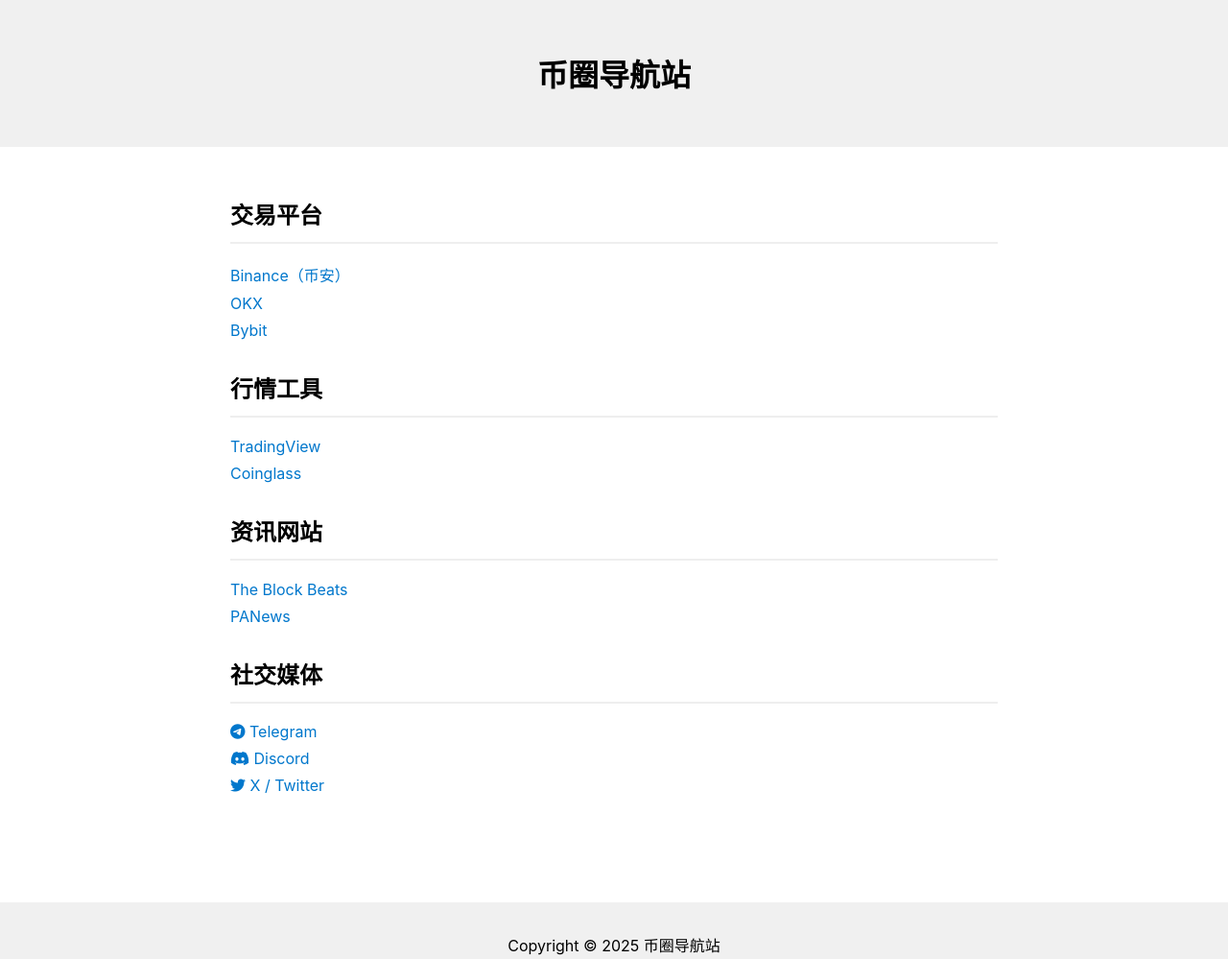
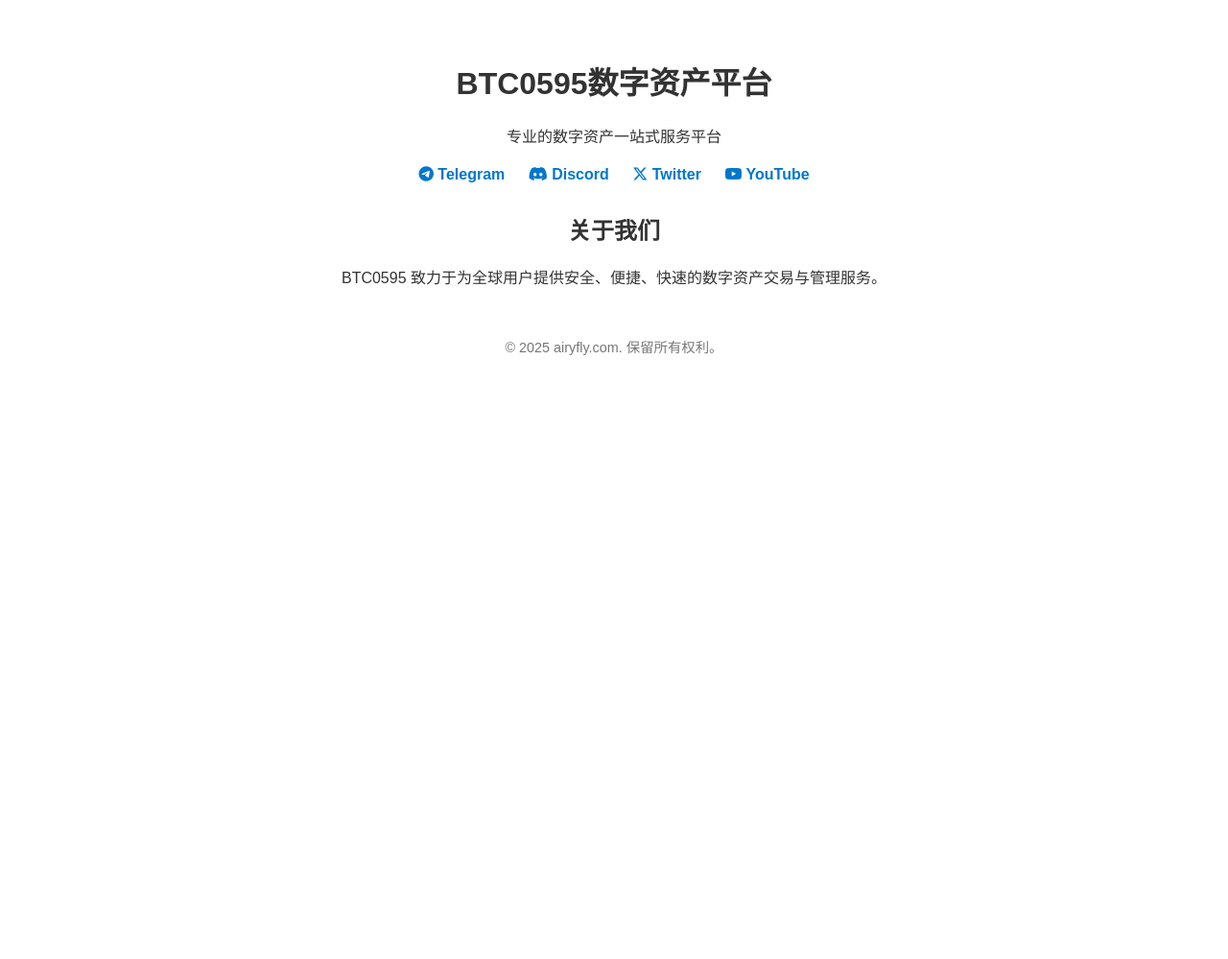
Before and after one commit to david31111/btc-site, a plain HTML site: page index.html in a window 1280 px wide. Shown: the whole page at 96% size. After the commit the page ends 800 px from the top, so only its background shows below. Drawn offline with Linux system fonts and the light colour scheme.

Commit message:
Add files via upload

```diff
--- a/index.html
+++ b/index.html
@@ -1,51 +1,33 @@
-
 <!DOCTYPE html>
-<html lang="zh">
+<html lang="en">
 <head>
-    <meta charset="UTF-8">
-    <meta name="viewport" content="width=device-width, initial-scale=1.0">
-    <title>币圈导航站</title>
-    <link rel="stylesheet" href="style.css">
-    <link rel="stylesheet" href="https://cdnjs.cloudflare.com/ajax/libs/font-awesome/6.5.0/css/all.min.css">
+  <meta charset="UTF-8" />
+  <meta name="viewport" content="width=device-width, initial-scale=1.0" />
+  <title>BTC0595</title>
+  <link rel="stylesheet" href="style.css" />
+  <link rel="icon" href="https://btc0595.com/favicon.ico" />
+  <link rel="stylesheet" href="https://cdnjs.cloudflare.com/ajax/libs/font-awesome/6.5.0/css/all.min.css">
 </head>
 <body>
-    <header>
-        <h1>币圈导航站</h1>
-    </header>
-    <main>
-        <section>
-            <h2>交易平台</h2>
-            <ul>
-                <li><a href="https://www.binance.com/" target="_blank">Binance（币安）</a></li>
-                <li><a href="https://www.okx.com/" target="_blank">OKX</a></li>
-                <li><a href="https://www.bybit.com/" target="_blank">Bybit</a></li>
-            </ul>
-        </section>
-        <section>
-            <h2>行情工具</h2>
-            <ul>
-                <li><a href="https://cn.tradingview.com/" target="_blank">TradingView</a></li>
-                <li><a href="https://www.coinglass.com/" target="_blank">Coinglass</a></li>
-            </ul>
-        </section>
-        <section>
-            <h2>资讯网站</h2>
-            <ul>
-                <li><a href="https://www.theblockbeats.info/" target="_blank">The Block Beats</a></li>
-                <li><a href="https://www.panewslab.com/" target="_blank">PANews</a></li>
-            </ul>
-        </section>
-        <section>
-            <h2>社交媒体</h2>
-            <ul>
-                <li><a href="https://t.me" target="_blank"><i class="fab fa-telegram"></i> Telegram</a></li>
-                <li><a href="https://discord.com" target="_blank"><i class="fab fa-discord"></i> Discord</a></li>
-                <li><a href="https://twitter.com" target="_blank"><i class="fab fa-twitter"></i> X / Twitter</a></li>
-            </ul>
-        </section>
-    </main>
+  <div class="container">
+    <h1>BTC0595数字资产平台</h1>
+    <p>专业的数字资产一站式服务平台</p>
+
+    <nav class="nav">
+      <a href="#"><i class="fa-brands fa-telegram"></i> Telegram</a>
+      <a href="#"><i class="fa-brands fa-discord"></i> Discord</a>
+      <a href="#"><i class="fa-brands fa-x-twitter"></i> Twitter</a>
+      <a href="#"><i class="fa-brands fa-youtube"></i> YouTube</a>
+    </nav>
+
+    <section class="intro">
+      <h2>关于我们</h2>
+      <p>BTC0595 致力于为全球用户提供安全、便捷、快速的数字资产交易与管理服务。</p>
+    </section>
+
     <footer>
-        <p>Copyright © 2025 币圈导航站</p>
+      <p>© 2025 airyfly.com. 保留所有权利。</p>
     </footer>
+  </div>
 </body>
 </html>
--- a/style.css
+++ b/style.css
@@ -1,45 +1,30 @@
-
 body {
-    font-family: -apple-system, BlinkMacSystemFont, "Segoe UI", Roboto, "Helvetica Neue", Arial;
-    margin: 0;
-    padding: 0;
-    background: #ffffff;
-    color: #000000;
+  margin: 0;
+  font-family: Arial, sans-serif;
+  background: #fff;
+  color: #333;
+  text-align: center;
 }
-header {
-    background: #f0f0f0;
-    padding: 2em;
-    text-align: center;
+.container {
+  padding: 40px 20px;
 }
-main {
-    max-width: 800px;
-    margin: auto;
-    padding: 2em;
+nav.nav {
+  margin: 20px 0;
 }
-section {
-    margin-bottom: 2em;
+nav.nav a {
+  margin: 0 10px;
+  text-decoration: none;
+  color: #0077cc;
+  font-weight: bold;
 }
-section h2 {
-    border-bottom: 2px solid #eee;
-    padding-bottom: 0.5em;
+nav.nav a:hover {
+  text-decoration: underline;
 }
-ul {
-    list-style: none;
-    padding-left: 0;
-}
-li {
-    margin: 0.5em 0;
-}
-a {
-    color: #0077cc;
-    text-decoration: none;
-}
-a:hover {
-    text-decoration: underline;
+.intro {
+  margin-top: 30px;
 }
 footer {
-    background: #f0f0f0;
-    text-align: center;
-    padding: 1em;
-    margin-top: 3em;
+  margin-top: 50px;
+  font-size: 0.9em;
+  color: #777;
 }
```
